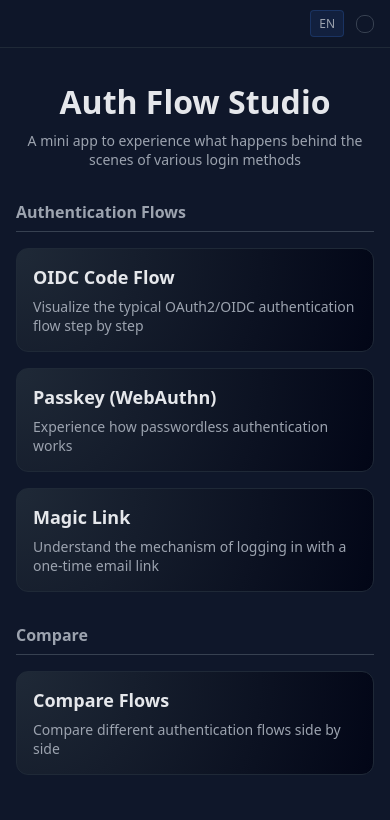
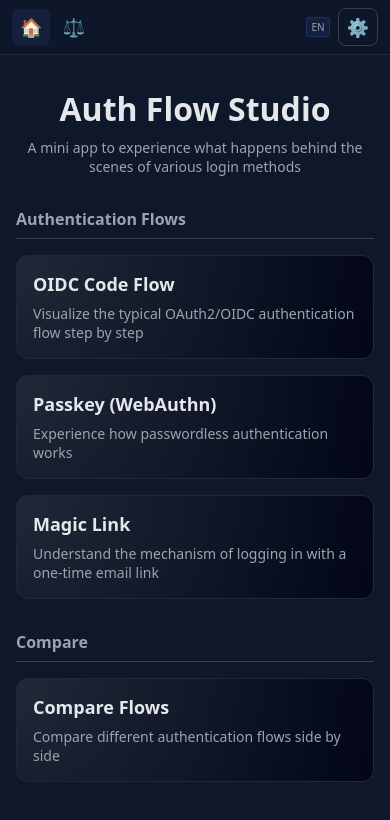
Before and after one commit to miyata-h256/auth-flow-studio, a React (Vite) app: page /home in a window 390 px wide. Shown: the top 820 px of the page. Built offline with nearby package versions, Linux system fonts and the light colour scheme.

Commit message:
fix: スマホのレスポンシブ対応とヘッダーを全画面に表示

```diff
--- a/src/App.tsx
+++ b/src/App.tsx
@@ -1,4 +1,4 @@
-import { Routes, Route, Navigate, useLocation } from 'react-router-dom';
+import { Routes, Route, Navigate } from 'react-router-dom';
 import Home from './pages/Home';
 import OidcFlow from './flows/oidc/OidcFlow';
 import PasskeyFlow from './flows/passkey/PasskeyFlow';
@@ -8,18 +8,10 @@ import ComparePage from './pages/ComparePage';
 import SettingsPage from './pages/SettingsPage';
 import AppHeader from './components/AppHeader';
 
-/**
- * ヘッダーを表示しないパス
- */
-const NO_HEADER_PATHS = ['/oidc-flow', '/passkey-flow', '/magic-flow'];
-
 export default function App(): React.ReactElement {
-    const location = useLocation();
-    const showHeader = !NO_HEADER_PATHS.includes(location.pathname);
-
     return (
         <>
-            {showHeader && <AppHeader />}
+            <AppHeader />
             <Routes>
                 <Route
                     path='/'
--- a/src/components/AppHeader.tsx
+++ b/src/components/AppHeader.tsx
@@ -32,7 +32,8 @@ export default function AppHeader(): React.ReactElement {
                             `${styles.navLink} ${isActive ? styles.active : ''}`
                         }
                     >
-                        {t.common.home}
+                        <span className={styles.navIcon}>🏠</span>
+                        <span className={styles.navText}>{t.common.home}</span>
                     </NavLink>
                     <NavLink
                         to='/compare'
@@ -40,7 +41,8 @@ export default function AppHeader(): React.ReactElement {
                             `${styles.navLink} ${isActive ? styles.active : ''}`
                         }
                     >
-                        {t.home.compare}
+                        <span className={styles.navIcon}>⚖️</span>
+                        <span className={styles.navText}>{t.home.compare}</span>
                     </NavLink>
                 </nav>
             </div>
--- a/src/components/styles/AppHeader.module.css
+++ b/src/components/styles/AppHeader.module.css
@@ -46,6 +46,9 @@
 }
 
 .navLink {
+  display: flex;
+  align-items: center;
+  gap: 6px;
   padding: 8px 12px;
   font-size: 14px;
   color: #9ca3af;
@@ -62,6 +65,15 @@
 .navLink.active {
   color: #3b82f6;
   background: rgba(59, 130, 246, 0.1);
+}
+
+.navIcon {
+  font-size: 16px;
+  flex-shrink: 0;
+}
+
+.navText {
+  white-space: nowrap;
 }
 
 .right {
@@ -104,25 +116,94 @@
   border-radius: 4px;
 }
 
-/* モバイル対応 */
+/* タブレット対応 */
 @media (max-width: 768px) {
   .header {
     padding: 10px 16px;
   }
 
+  .logo {
+    font-size: 16px;
+  }
+
+  .logoIcon {
+    font-size: 20px;
+  }
+
   .nav {
+    gap: 4px;
+  }
+
+  .navLink {
+    padding: 6px 10px;
+    font-size: 13px;
+  }
+
+  .settingsButton {
+    padding: 6px 10px;
+    font-size: 13px;
+  }
+
+  .languageIndicator {
+    padding: 3px 6px;
+    font-size: 11px;
+  }
+}
+
+/* スマートフォン対応 */
+@media (max-width: 480px) {
+  .header {
+    padding: 8px 12px;
+    gap: 8px;
+  }
+
+  .left {
+    gap: 8px;
+    min-width: 0;
+    flex: 1;
+  }
+
+  .logo {
     display: none;
   }
 
-  .logo span {
+  .nav {
+    gap: 4px;
+  }
+
+  .navLink {
+    padding: 6px 8px;
+    gap: 0;
+  }
+
+  .navText {
     display: none;
   }
 
-  .settingsButton span {
+  .navIcon {
+    font-size: 18px;
+  }
+
+  .right {
+    gap: 8px;
+    flex-shrink: 0;
+  }
+
+  .languageIndicator {
+    padding: 2px 4px;
+    font-size: 10px;
+  }
+
+  .settingsButton {
+    padding: 6px 8px;
+    gap: 4px;
+  }
+
+  .settingsButton span:last-child {
     display: none;
   }
 
-  .settingsButton {
-    padding: 8px;
+  .settingsIcon {
+    font-size: 18px;
   }
 }
```
